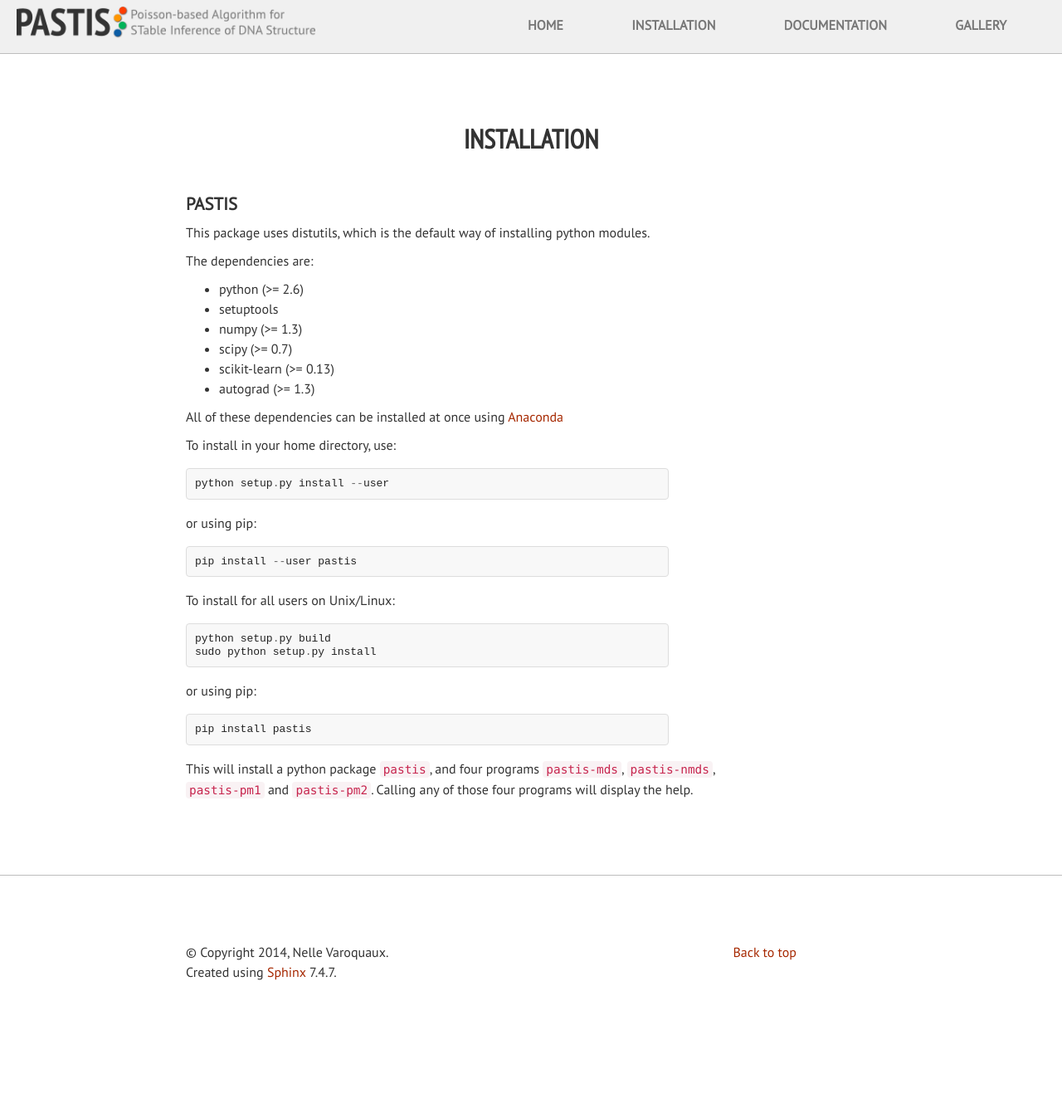
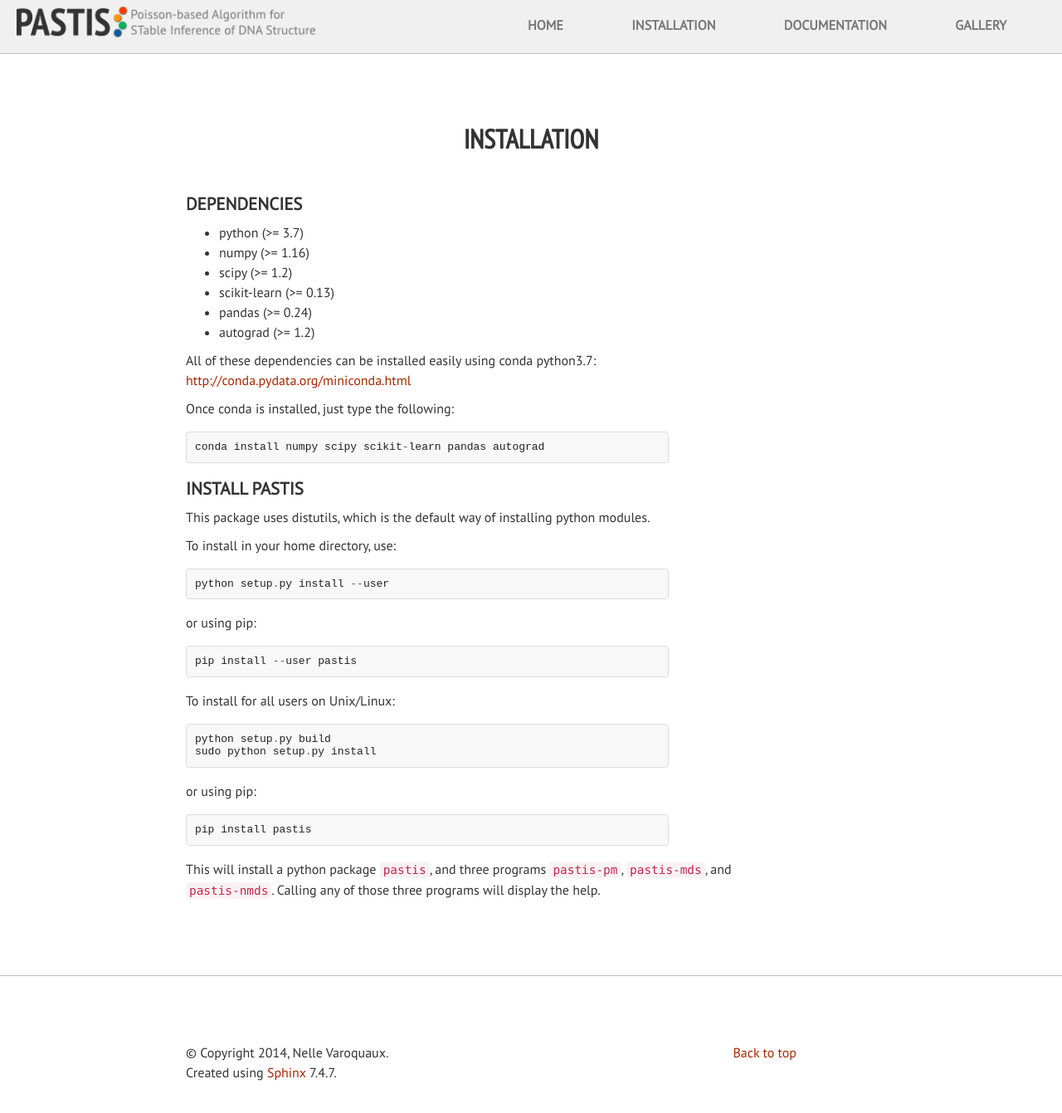
Before and after one commit to hiclib/pastis, a Sphinx documentation site: the page built from doc/install.rst, in a window 1280 px wide and 1394 px high. Shown: the top 1341 px of the window at 83% size. Built offline with Sphinx 7.4.7, drawn with Linux system fonts in a browser that asks for light colours; formulas are drawn with MathJax 3; pages that are not in the unit, such as notebooks, are missing from menus.

Commit message:
updating user documentation

```diff
--- a/doc/documentation.rst
+++ b/doc/documentation.rst
@@ -15,7 +15,7 @@ Pastis
 In this package, we provide four algorithms to infer the 3D structure of the
 genome: MDS, NMDS, PM1, PM2. For all methods, chromosomes are represented as
 beads on a string, at a given resolution. All are installed as a standalone
-program: pastis-mds, pastis-nmds, pastis-pm1, pastis-pm2.
+program: pastis-pm, pastis-mds, and pastis-nmds.
 
 Running the example
 ===================
--- a/doc/install.rst
+++ b/doc/install.rst
@@ -2,25 +2,28 @@
 Installation
 ================================================================================
 
-pastis
-=======
+Dependencies
+============
+
+- python (>= 3.7)
+- numpy (>= 1.16)
+- scipy (>= 1.2)
+- scikit-learn (>= 0.13)
+- pandas (>= 0.24)
+- autograd (>= 1.2)
+
+All of these dependencies can be installed easily using conda python3.7:
+`http://conda.pydata.org/miniconda.html <http://conda.pydata.org/miniconda.html>`_
+
+Once conda is installed, just type the following::
+
+    conda install numpy scipy scikit-learn pandas autograd
+
+Install PASTIS
+==============
 
 This package uses distutils, which is the default way of installing
 python modules.
-
-The dependencies are:
-
-- python (>= 2.6)
-- setuptools
-- numpy (>= 1.3)
-- scipy (>= 0.7)
-- scikit-learn (>= 0.13)
-- autograd (>= 1.3)
-
-All of these dependencies can be installed at once using `Anaconda
-<http://docs.continuum.io/anaconda/install.html>`_
-
-
 
 To install in your home directory, use::
 
@@ -37,8 +40,8 @@ To install for all users on Unix/Linux::
 
 or using pip::
 
-  pip install pastis
+    pip install pastis
 
-This will install a python package ``pastis``, and four programs ``pastis-mds``,
-``pastis-nmds``, ``pastis-pm1`` and ``pastis-pm2``. Calling any of those four
-programs will display the help.
+This will install a python package ``pastis``, and three programs ``pastis-pm``,
+``pastis-mds``, and ``pastis-nmds``. Calling any of those three programs will
+display the help.
```
Also changed, not shown: README.rst (+23 -13 lines).
